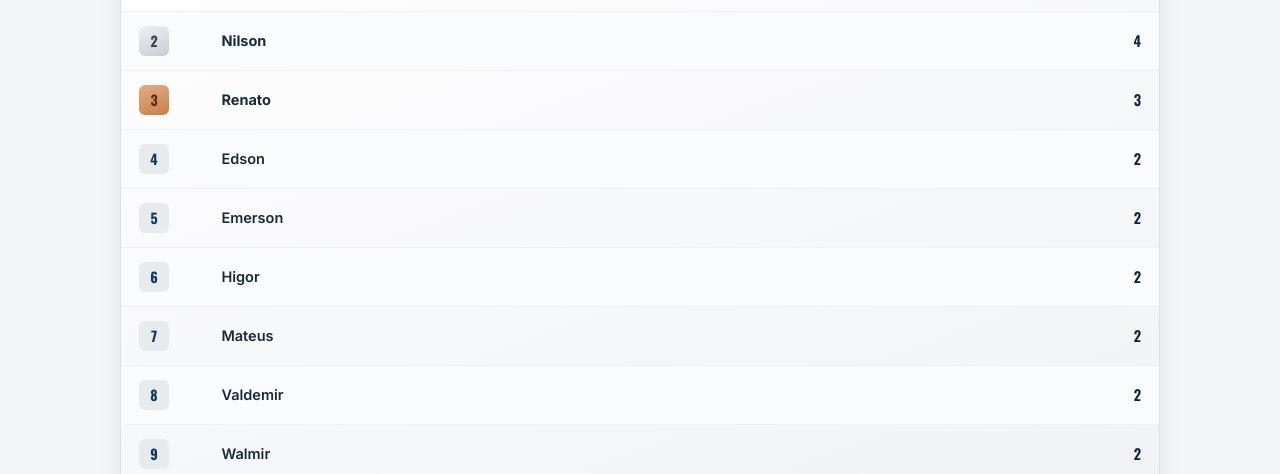
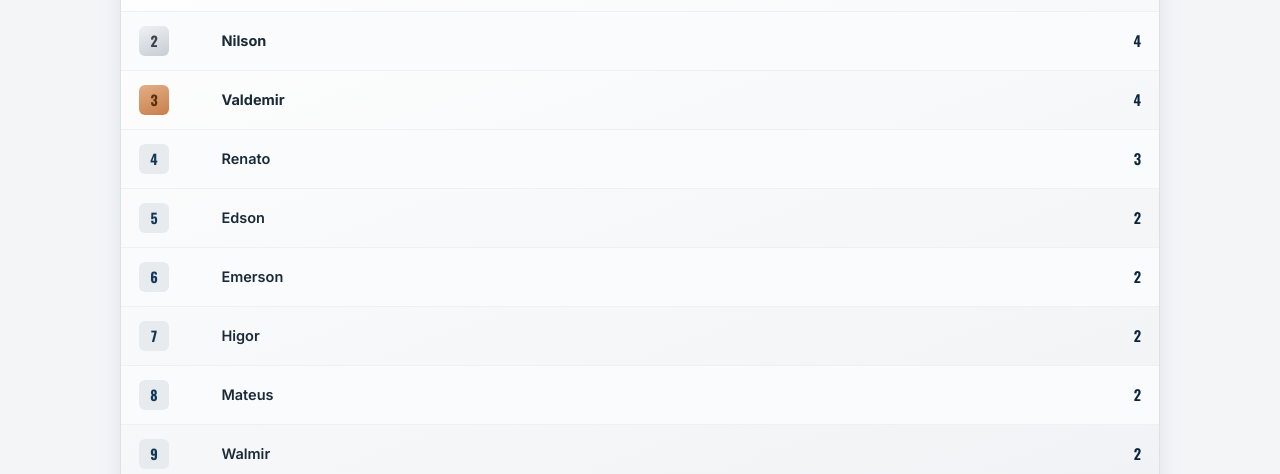
Before and after one commit to Laeyan/sinucaoacofer, a plain HTML site: page index.html in a window 1280 px wide. Shown: the part 1761-2235 px from the top of the page. Drawn offline with nearby package versions, Linux system fonts and the light colour scheme.

Commit message:
Update seed data for Valdemir and Joséultimo jogo 2

```diff
--- a/index.html
+++ b/index.html
@@ -1358,11 +1358,11 @@
   const seed = {
     "Robson":[1],
     "Renato":[1,2],
-    "Valdemir":[1,1],
+    "Valdemir":[1,1,2],
     "Walmir":[2],
     "Nilson":[1,1,2],
     "Eduardo":[0,1],
-    "José":[0,0],
+    "José":[0,0,0],
     "Mateus":[2,0],
     "Diogo":[2,1,2],
     "Emerson":[1,1,0],
```
